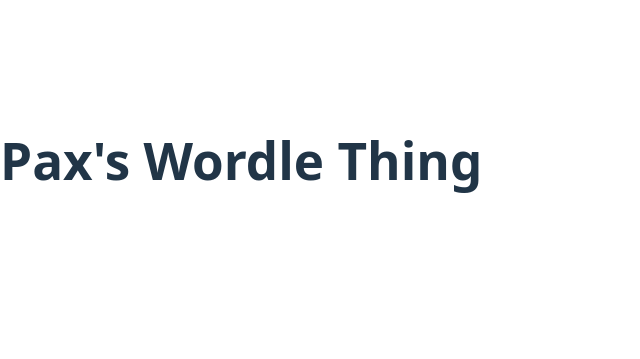
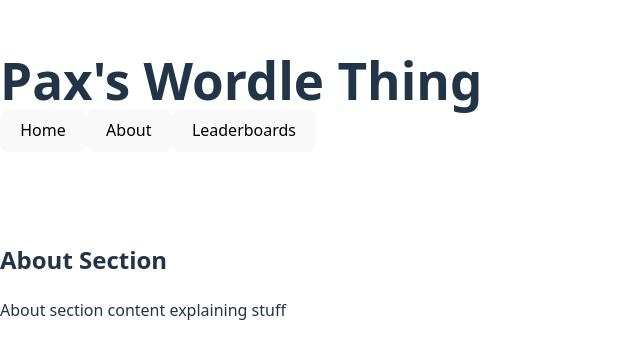
Before and after one commit to paxhuckstep/final_project_frontend, a React (Vite) app: page /about in a window 1280 px wide. Shown: the part 195-554 px from the top of the page, without its empty margins (0-640 px from the left). Built offline with nearby package versions, Linux system fonts and the light colour scheme.

Commit message:
added NavBar in Header and About/Leaderboards components, very ugly but working!

```diff
--- /dev/null
+++ b/src/components/About/About.jsx
@@ -0,0 +1,13 @@
+import "./About.css";
+
+function About() {
+
+  return (
+    <div className="about">
+      <h2 className="about__title">About Section</h2>
+      <p className="about__paragraph">About section content explaining stuff</p>
+    </div>
+  );
+}
+
+export default About;
--- a/src/components/App/App.jsx
+++ b/src/components/App/App.jsx
@@ -1,203 +1,23 @@
-import { useEffect, useState } from "react";
 import "./App.css";
-import Grid from "../Grid/Grid";
 import Header from "../Header/Header";
-import Popup from "../Popup/Popup";
-import SideBar from "../SideBar/SideBar";
 import { Routes, Route } from "react-router";
 import Home from "../Home/Home";
+import About from "../About/About";
+import Leaderboards from "../Leaderboards/Leaderboards";
 
 function App() {
-//   const [correctWord, setCorrectWord] = useState("");
-//   const [currentInputs, setCurrentInputs] = useState([]);
-//   const [currentAttempt, setCurrentAttempt] = useState(1);
-//   const [submissions, setSubmissions] = useState([]);
-//   const [isOpen, setIsOpen] = useState(false);
-//   const [isWin, setIsWin] = useState(false);
-//   const [selectedWords, setSelectedWords] = useState([]);
-//   const [isGrid, setIsGrid] = useState(false);
-//   const [remainingLetters, setRemainingLetters] = useState("");
-
-//   const alphabet = "abcdefghijklmnopqrstuvwxyz";
-//   const alphabetArray = alphabet.split("");
-
-//   const addCategory = (categoryArray) => {
-//     setSelectedWords((prev) => prev.concat(categoryArray));
-//   };
-//   const removeCategory = (categoryArray) => {
-//     setSelectedWords((prev) =>
-//       prev.filter((word) => {
-//         return !categoryArray.includes(word);
-//       })
-//     );
-//   };
-
-
-//   const testAnswer = () => {
-//     const correctWordGreenless = correctWord
-//       .split("")
-//       .filter((letter, index) => {
-//         return currentInputs[index] !== letter;
-//       });
-//     // console.log("correct word greenless: ", correctWordGreenless);
-
-//     let possibleYellowCount = Array(26).fill(0);
-
-//     correctWordGreenless.forEach((letter) => {
-//       possibleYellowCount[alphabetArray.indexOf(letter)]++;
-//     });
-//     // console.log("possible yellow count: ", possibleYellowCount);
-
-//     const newSubmission = currentInputs.map((letter, index) => {
-//       let isYellow = false;
-//       if (
-//         letter !== correctWord.charAt(index) &&
-//         correctWordGreenless.join("").includes(letter) &&
-//         possibleYellowCount[alphabetArray.indexOf(letter)] > 0
-//       ) {
-//         isYellow = true;
-//         possibleYellowCount[alphabetArray.indexOf(letter)]--;
-//       }
-
-//       return {
-//         index: index,
-//         letter: letter,
-//         boxClass:
-//           letter === correctWord.charAt(index)
-//             ? "box_green"
-//             : isYellow
-//             ? "box_yellow"
-//             : "box_wrong",
-//       };
-//     });
-//     console.log("new submission: ", newSubmission);
-
-//     setSubmissions((prev) => [...prev, newSubmission]);
-//     setCurrentAttempt((prev) => prev + 1);
-//     if (currentInputs.join("") === correctWord) {
-//       setIsOpen(true);
-//       setIsWin(true);
-//     }
-//     setCurrentInputs([]);
-//   };
-
-//   const handleNewWord = () => {
-//     setCorrectWord(
-//       selectedWords[Math.floor(Math.random() * selectedWords.length)]
-//     );
-//     setSubmissions([]);
-//     setIsOpen(false);
-//     setIsWin(false);
-//     setCurrentAttempt(1);
-//     setCurrentInputs([]);
-//     if (selectedWords.length > 0) {
-//       setIsGrid(true);
-//     } else {
-//       setIsGrid(false);
-//     }
-//   };
-
-//   useEffect(() => {
-//     if (currentAttempt === 6) {
-//       setIsOpen(true);
-//     }
-//   }, [currentAttempt]);
-
-//   useEffect(() => {
-//     const usedLetters = submissions.flatMap((submission) => {
-//       return submission.map((input) => {
-//         return input.letter;
-//       });
-//     });
-
-//     setRemainingLetters(
-//       alphabetArray
-//         .filter((letter) => {
-//           return !usedLetters.includes(letter);
-//         })
-//         .join(" ")
-//     );
-//   }, [submissions]);
-
-//   useEffect(() => {
-//     const handleKeyDown = (event) => {
-//       const isLetter = /[a-z]$/i.test(event.key);
-
-//       if (event.key == "Backspace") {
-//         setCurrentInputs((prev) => prev.slice(0, -1));
-//         return;
-//       }
-
-//       if (event.key == "Enter") {
-//         if (isOpen) {
-//           handleNewWord();
-//         }
-
-//         if (currentInputs.length === correctWord.length) {
-//           testAnswer();
-//         }
-
-//         return;
-//       }
-
-//       if (currentInputs.length >= correctWord.length) {
-//         return;
-//       }
-
-//       if (event.key.length > 1) {
-//         return;
-//       }
-
-//       if (isLetter) {
-//         setCurrentInputs((prev) => [...prev, event.key.toLowerCase()]);
-//       }
-//     };
-
-//     window.addEventListener("keydown", handleKeyDown);
-//     return () => {
-//       window.removeEventListener("keydown", handleKeyDown);
-//     };
-//   }, [currentInputs, correctWord, isOpen]);
-
-//   useEffect(() => {
-//     handleNewWord();
-//   }, []);
-
   return (
     <>
       <div className="app">
-        <Header
-        //   currentAttempt={currentAttempt}
-        //   handleNewWord={handleNewWord}
-        //   remainingLetters={remainingLetters}
-        />
-           <div className="app__body">
-        <Routes>
-            <Route path="/" element={<Home/>} />
-
-          {/* <SideBar addCategory={addCategory} removeCategory={removeCategory} />
-          <Grid
-            isGrid={isGrid}
-            correctWord={correctWord}
-            currentInputs={currentInputs}
-            currentAttempt={currentAttempt}
-            submissions={submissions}
-          />
-          <div className="delete__later">
-            For testing, you can highlight inside the quotes for the answer: "
-            <span className="delete__later-span">{correctWord}</span>"
-          </div> */}
-
-        </Routes>
+        <Header />
+        <div className="app__body">
+          <Routes>
+            <Route path="/" element={<Home />} />
+            <Route path="/about" element={<About />} />
+            <Route path="/leaderboards" element={<Leaderboards />} />
+          </Routes>
         </div>
-        {/* <Popup
-          isOpen={isOpen}
-          isWin={isWin}
-          correctWord={correctWord}
-          onClick={handleNewWord}
-        /> */}
       </div>
-
     </>
   );
 }
--- a/src/components/Header/Header.jsx
+++ b/src/components/Header/Header.jsx
@@ -1,3 +1,4 @@
+import NavBar from "../NavBar/NavBar";
 import "./Header.css";
 
 function Header({ currentAttempt, handleNewWord, remainingLetters }) {
@@ -5,14 +6,7 @@ function Header({ currentAttempt, handleNewWord, remainingLetters }) {
   return (
     <div className="header">
       <h1 className="header__title">Pax's Wordle Thing</h1>
-      {/* <div className="header__right-container">
-      <p className="header__attempts">
-        You have {attemptsLeft} attempts left!
-      </p>
-      <button onClick={handleNewWord} className="header__reset-button">New word</button>
-      <p className="header__letters-title">Unused letters:</p>
-      <p className="header__letters">{remainingLetters}</p>
-      </div> */}
+      <NavBar/>
     </div>
   );
 }
--- a/src/components/Home/Home.jsx
+++ b/src/components/Home/Home.jsx
@@ -56,7 +56,7 @@ function Home() {
             : "box_wrong",
       };
     });
-    console.log("new submission: ", newSubmission);
+    // console.log("new submission: ", newSubmission);
 
     setSubmissions((prev) => [...prev, newSubmission]);
     setCurrentAttempt((prev) => prev + 1);
--- /dev/null
+++ b/src/components/Leaderboards/Leaderboards.jsx
@@ -0,0 +1,13 @@
+import "./Leaderboards.css";
+
+function Leaderboards() {
+
+  return (
+    <div className="leaderboards">
+      <h2 className="leaderboards__title">Leaderboards Section</h2>
+      <p className="leaderboards__description">Leaderboards will be here one day!</p>
+    </div>
+  );
+}
+
+export default Leaderboards;
--- /dev/null
+++ b/src/components/NavBar/NavBar.jsx
@@ -0,0 +1,21 @@
+import { Link } from "react-router";
+import "./NavBar.css";
+function NavBar() {
+  return (
+    <>
+      <div className="navbar">
+        <Link to="/">
+          <button className="navbar__home">Home</button>
+        </Link>
+        <Link to="/about">
+          <button className="navbar__about">About</button>
+        </Link>
+        <Link to="/leaderboards">
+          <button className="navbar__leaderboards">Leaderboards</button>
+        </Link>
+      </div>
+    </>
+  );
+}
+
+export default NavBar;
```
Also changed, not shown: src/components/About/About.css (added), src/components/Leaderboards/Leaderboards.css (added), src/components/NavBar/NavBar.css (added).
